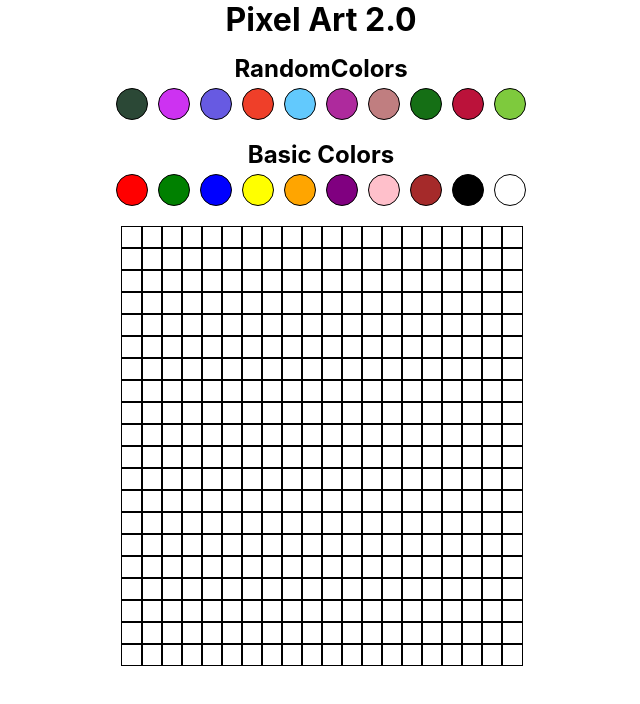
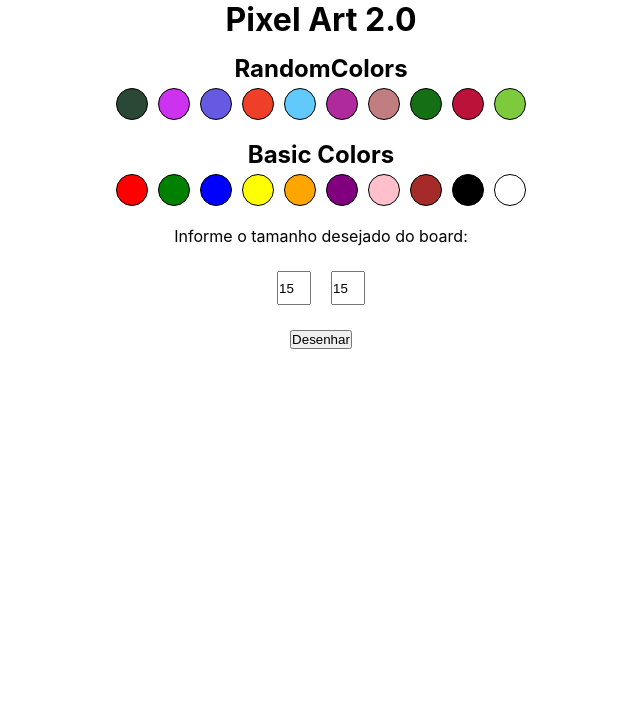
Before and after one commit to paolofullone/pixel-art, a React (Create React App) app: page / in a window 1280 px wide. Shown: the top 704 px of the page, without its empty margins (319-959 px from the left). Built offline with nearby package versions, Linux system fonts and the light colour scheme.

Commit message:
feat board resize

```diff
--- a/src/App.css
+++ b/src/App.css
@@ -46,3 +46,9 @@ align-items: center;
   float: left;
   border-radius: 50%;
 }
+
+input {
+  width: 30px;
+  height: 30px;
+  margin: 10px;
+}
--- a/src/components/Board.js
+++ b/src/components/Board.js
@@ -7,6 +7,7 @@ const Board = () => {
       color,
       width,
       height,
+      setBoardVisible,
     } = useContext(Context);
 
     const makeBoard = () => {
@@ -31,7 +32,18 @@ const Board = () => {
   }
 
   return (
-    <div className="container margin-top">{makeBoard()}</div>
+    <>
+      <div className="container">
+        <button
+          type="button"
+          className='container margin-top'
+          onClick={() => { setBoardVisible(false); }}
+        >
+          Alterar Board
+          </button>
+        </div>
+      <div className="container margin-top">{makeBoard()}</div>
+    </>
   )
 }
 
--- /dev/null
+++ b/src/components/BoardSize.js
@@ -0,0 +1,44 @@
+import React, {useContext} from 'react'
+import Context from '../context/Context';
+
+const BoardSize = () => {
+    const {
+        setWidth,
+        setHeight,
+        width,
+        height,
+        setBoardVisible,
+    } = useContext(Context);
+
+    return (
+        <>
+        <p className='container margin-top'>Informe o tamanho desejado do board: </p>
+        <div className="container">
+        <form>
+            <div className='container margin-top'>
+                <input
+                    type="number"
+                    value={width}
+                    onChange={(e) => setWidth(e.target.value)}
+                />
+                <input
+                    type="number"
+                    value={height}
+                    onChange={(e) => setHeight(e.target.value)}
+                        />
+                    </div>
+                    <div className='container margin-top'>
+                <button
+                    type="button"
+                    onClick={()=>setBoardVisible(true)}
+                >
+                    Desenhar
+                </button>
+            </div>
+        </form>
+        </div>
+        </>
+  )
+}
+
+export default BoardSize
--- a/src/context/Provider.js
+++ b/src/context/Provider.js
@@ -3,8 +3,9 @@ import Context from './Context';
 
 const Provider = ({ children }) => {
   const [color, setColor] = React.useState('');
-  const [width, setWidth] = React.useState(20);
-  const [height, setHeight] = React.useState(20);
+  const [width, setWidth] = React.useState(15);
+  const [height, setHeight] = React.useState(15);
+  const [boardVisible, setBoardVisible] = React.useState(false);
 
     const context = {
       color,
@@ -13,6 +14,8 @@ const Provider = ({ children }) => {
       setHeight,
       width,
       setWidth,
+      boardVisible,
+      setBoardVisible,
     }
 
   return (
--- a/src/pages/Home.js
+++ b/src/pages/Home.js
@@ -1,18 +1,27 @@
-import React from 'react'
+import React, {useContext} from 'react'
 import RandomColors from '../components/RandomColors'
 import '../App.css'
-import PixelBoard from '../components/Board';
 import BasicColors from '../components/BasicColors';
+import BoardSize from '../components/BoardSize';
+import Context from '../context/Context';
+import Board from '../components/Board';
 
 function Home() {
+      const {
+      boardVisible,
+      } = useContext(Context);
+
   return (
     <>
       <div className="container">
           <h1>Pixel Art 2.0</h1>
       </div>
-      <RandomColors />
-      <BasicColors/>
-      <PixelBoard/>
+      <div>
+        <RandomColors />
+        <BasicColors/>
+        {boardVisible && <Board />}
+        {!boardVisible && <BoardSize />}
+      </div>
     </>
   )
 }
```
